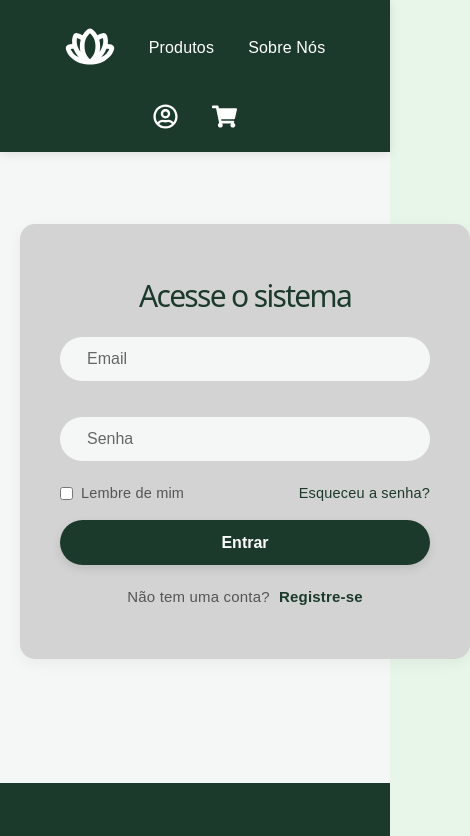
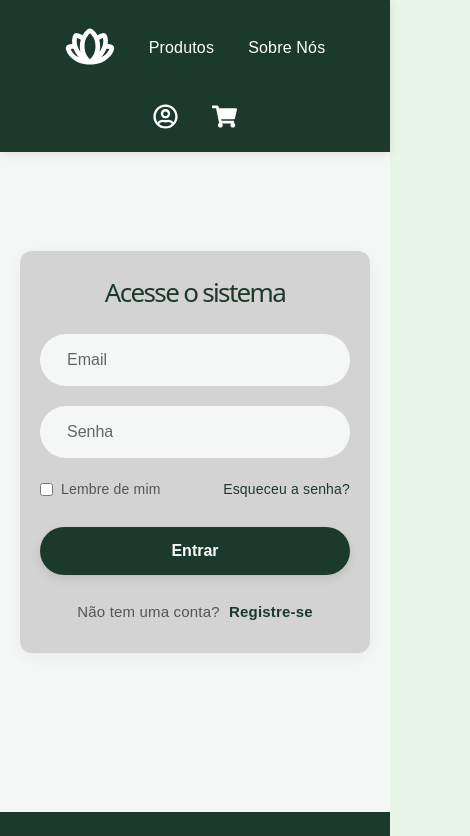
Before and after one commit to CarlosSantos-0/PapadaWal, a React (Vite) app: page /log-in in a window 390 px wide. Shown: the top 836 px of the page, 470 px wide, since content can reach past the window. Built offline with nearby package versions, Linux system fonts and the light colour scheme.

Commit message:
Refactor Login component for improved structure and responsiveness; update styles for better layout and user experience

```diff
--- a/src/components/Carrinho/Carinho.jsx
+++ b/src/components/Carrinho/Carinho.jsx
@@ -1,5 +1,5 @@
 import styles from './styles.module.css';
-import { useCart } from '../../Context/CartContext'; // 1. Importando o nosso contexto!
+import { useCart } from '../../Context/CartContext';
 
 function Carrinho() {
 
--- a/src/components/Carrinho/styles.module.css
+++ b/src/components/Carrinho/styles.module.css
@@ -7,55 +7,61 @@
     --shadow: 0 4px 15px rgba(0,0,0,0.05);
 }
 
+.textosCarrinhos,
+.paginaCompras,
+.produtosCompras,
+.contaCompras {
+    box-sizing: border-box;
+}
+
 .textosCarrinhos {
     background-color: #1b3a2b;
-    padding: 30px 60px;
+    padding: 30px 40px;
     display: flex;
     flex-direction: column;
-    gap: 20px;
+    gap: 15px;
 }
 
 .titulo {
     color: #ffffff;
-    margin-bottom: 10px;
+    margin: 0 0 10px 0;
 }
 
 .subTitulo {
     color: rgba(255, 255, 255, 0.897);
+    margin: 0;
 }
 
 .paginaCompras {
     background-color: var(--bg-color);
     display: flex;
     flex-direction: row;
-    gap: 20px;
-    padding: 50px 80px;
+    gap: 30px;
+    padding: 40px 20px;
     justify-content: center;
+    align-items: flex-start;
+    min-height: 80vh;
 }
 
 .produtosCompras {
     background-color: var(--white);
-    height: auto;
-    width: 500px;
+    width: 100%;
+    max-width: 600px;
     border-radius: 15px;
     padding: 25px;
-    align-self: center;
     display: flex;
     flex-direction: column;
-    gap: 40px;
+    gap: 25px;
+    box-shadow: var(--shadow);
 }
-
 
 .contaCompras {
     background-color: var(--white);
-    height: 350px;
-    width: 304px;
+    width: 100%;
+    max-width: 350px;
+    height: auto;
     border-radius: 15px;
     padding: 25px;
-    box-shadow: var(--shadow);
-}
-
-.produtosCompras {
     box-shadow: var(--shadow);
 }
 
@@ -64,22 +70,24 @@
     color: var(--primary-color);
     border-bottom: 1px solid #eaeceb;
     padding-bottom: 10px;
+    margin-top: 0;
     margin-bottom: 15px;
 }
 
-/* Lista de Produtos */
 .itemCarrinho {
     display: flex;
     justify-content: space-between;
     align-items: center;
     padding: 15px 0;
     border-bottom: 1px solid #f4f7f5;
+    gap: 15px;
 }
 
 .itemInfo {
     display: flex;
     gap: 15px;
     align-items: center;
+    flex: 1;
 }
 
 .imgProduto {
@@ -88,6 +96,7 @@
     object-fit: cover;
     border-radius: 8px;
     background-color: var(--bg-color);
+    flex-shrink: 0;
 }
 
 .itemTexto h4 {
@@ -104,6 +113,7 @@
 
 .itemControles {
     text-align: right;
+    flex-shrink: 0;
 }
 
 .precoItem {
@@ -143,9 +153,42 @@
     font-weight: bold;
     cursor: pointer;
     margin-top: 15px;
-    transition: background-color 0.3s;
+    transition: background-color 0.3s, transform 0.2s;
 }
 
 .btnFinalizar:hover {
     background-color: var(--accent-color);
+    transform: translateY(-2px);
 }
+
+/* Responsividade */
+
+@media (max-width: 850px) {
+    .paginaCompras {
+        flex-direction: column;
+        align-items: center;
+        padding: 20px 15px;
+        gap: 20px;
+    }
+
+    .produtosCompras,
+    .contaCompras {
+        max-width: 100%;
+    }
+}
+
+@media (max-width: 480px) {
+    .textosCarrinhos {
+        padding: 20px 15px;
+    }
+
+    .produtosCompras,
+    .contaCompras {
+        padding: 20px 15px;
+    }
+
+    .itemCarrinho {
+        flex-direction: row;
+        align-items: center;
+    }
+}
--- a/src/components/Login/Login.jsx
+++ b/src/components/Login/Login.jsx
@@ -1,24 +1,20 @@
 import React from 'react'
-
-// Router
 import { Link } from 'react-router-dom'
-
 import { useState } from 'react'
 import styles from './styles.module.css'
 
 const Login = () => {
-
   const [usarname, setUsername] = useState('')
   const [password, setPassword] = useState('')
 
   const handleSubmit = (event) => {
     event.preventDefault()
-
     alert("Enviando os dados: " + usarname + " - " + password)
   }
 
   return (
-    <section id='center'>
+    // O id="center" mudou para classe do module para não herdar lixo global
+    <section className={styles.centerWrapper}>
       <div className={styles.container}>
         <form onSubmit={handleSubmit}>
           <h1>Acesse o sistema</h1>
@@ -45,18 +41,16 @@ const Login = () => {
               <input type="checkbox" />
               Lembre de mim
             </label>
-
-          <a href="#">Esqueceu a senha?</a>
+            {/* Trocado para Link do react-router-dom */}
+            <Link to="/recuperar-senha">Esqueceu a senha?</Link>
           </div>
 
-        <div>
           <button type="submit">Entrar</button>
 
           <div className={styles.signupLink}>
             <p>
-              Não tem uma conta? <a href="#">Registre-se</a>
+              Não tem uma conta? <Link to="/cadastro">Registre-se</Link>
             </p>
-          </div>
           </div>
         </form>
       </div>
--- a/src/components/Login/styles.module.css
+++ b/src/components/Login/styles.module.css
@@ -1,98 +1,96 @@
-/* ===== TEMA ADAPTADO: PAPA DA WAL ===== */
+.centerWrapper {
+    display: flex;
+    justify-content: center;
+    align-items: center;
+    min-height: 600px;
+    padding: 20px;
+    box-sizing: border-box;
+}
 
 .container {
-    width: 450px;
-    /* Trocamos o vermelho pelo fundo branco em formato de card */
+    width: 100%;
+    max-width: 450px;
+    box-sizing: border-box;
     background-color: #d3d3d3;
-    border: none; /* Removemos a borda transparente */
-    padding: 40px;
-    border-radius: 15px; /* Mesmo arredondamento dos stepCards */
-    box-shadow: 0 4px 15px rgba(0,0,0,0.05); /* Mesma sombra suave do tema principal */
-    margin: 40px auto; /* Para centralizar na tela */
+    padding: 40px 30px;
+    border-radius: 15px;
+    box-shadow: 0 4px 15px rgba(0,0,0,0.05);
 }
 
 .container h1 {
     text-align: center;
     font-size: 30px;
-    color: #1b3a2b; /* Usando sua --primary-color */
+    color: #1b3a2b;
     margin-bottom: 30px;
+    margin-top: 0;
 }
 
-.container .inputField {
+.inputField {
     position: relative;
     width: 100%;
-    height: 50px;
-    margin: 30px auto;
-    display: flex;
-    gap: 80px;
+    margin-bottom: 20px;
 }
 
 .inputField input {
-    width: 500px;
-    height: 10px;
-    background-color: #f4f7f5; /* Usando sua --bg-color */
+    width: 100%;
+    box-sizing: border-box;
+    background-color: #f4f7f5;
     outline: none;
-    border: 2px solid transparent; /* Borda invisível que aparece no hover/focus */
+    border: 2px solid transparent;
     border-radius: 40px;
     font-size: 16px;
-    color: #333; /* --text-color */
-    padding: 20px 25px;
+    color: #333;
+    padding: 15px 25px;
     transition: border-color 0.3s ease, background-color 0.3s ease;
 }
 
-/* Dá um feedback visual verde quando o usuário clica para digitar */
 .inputField input:focus {
-    border-color: #4CAF50; /* --accent-color */
+    border-color: #4CAF50;
     background-color: #ffffff;
 }
 
 .inputField input::placeholder {
-    color: #666; /* Cor do seu subtitle */
+    color: #666;
 }
 
-.inputField .icon {
-    position: absolute;
-    right: 25px;
-    top: 50%;
-    transform: translateY(-50%);
-    font-size: 18px;
-    color: #1b3a2b; /* --primary-color */
-}
-
-.container .recallForget {
+.recallForget {
     display: flex;
     justify-content: space-between;
-    font-size: 14.5px;
-    margin: -15px 0 15px;
+    align-items: center;
+    font-size: 14px;
+    margin: 15px 0 25px;
+    flex-wrap: wrap;
+    gap: 10px;
 }
 
 .recallForget label {
     color: #555;
     display: flex;
     align-items: center;
-    gap: 8px; /* Espaço entre o checkbox e o texto */
+    gap: 8px;
+    cursor: pointer;
 }
 
 .recallForget input {
-    accent-color: #4CAF50; /* Deixa o checkbox verdinho com a cara do site */
+    accent-color: #4CAF50;
     cursor: pointer;
 }
 
 .recallForget a {
-    color: #1b3a2b; /* --primary-color */
+    color: #1b3a2b;
     text-decoration: none;
     font-weight: 500;
     transition: color 0.3s;
 }
 
 .recallForget a:hover {
-    color: #4CAF50; /* --accent-color no hover */
+    color: #4CAF50;
 }
 
 .container button {
     width: 100%;
-    height: 45px;
-    background-color: #1b3a2b; /* --primary-color */
+    height: 48px;
+    background-color: #1b3a2b;
     color: #ffffff;
     border: none;
     outline: none;
@@ -104,16 +102,15 @@
     transition: background-color 0.3s ease, transform 0.2s ease;
 }
 
-/* Efeito de interatividade no botão */
 .container button:hover {
-    background-color: #4CAF50; /* --accent-color */
-    transform: translateY(-2px); /* Dá uma leve levantadinha igual aos cards */
+    background-color: #4CAF50;
+    transform: translateY(-2px);
 }
 
-.container .signupLink {
+.signupLink {
     font-size: 15px;
     text-align: center;
-    margin: 20px 0 10px;
+    margin: 25px 0 0;
     color: #555;
 }
 
@@ -122,7 +119,7 @@
 }
 
 .signupLink p a {
-    color: #1b3a2b; /* --primary-color */
+    color: #1b3a2b;
     font-weight: 600;
     margin-left: 5px;
     text-decoration: none;
@@ -130,6 +127,19 @@
 }
 
 .signupLink p a:hover {
-    color: #4CAF50; /* --accent-color */
+    color: #4CAF50;
     text-decoration: underline;
 }
+
+/* Responsividade */
+
+@media (max-width: 480px) {
+    .container {
+        padding: 30px 20px;
+        border-radius: 12px;
+    }
+
+    .container h1 {
+        font-size: 26px;
+    }
+}
```
Lines whose indentation alone changed are shown as unchanged.
